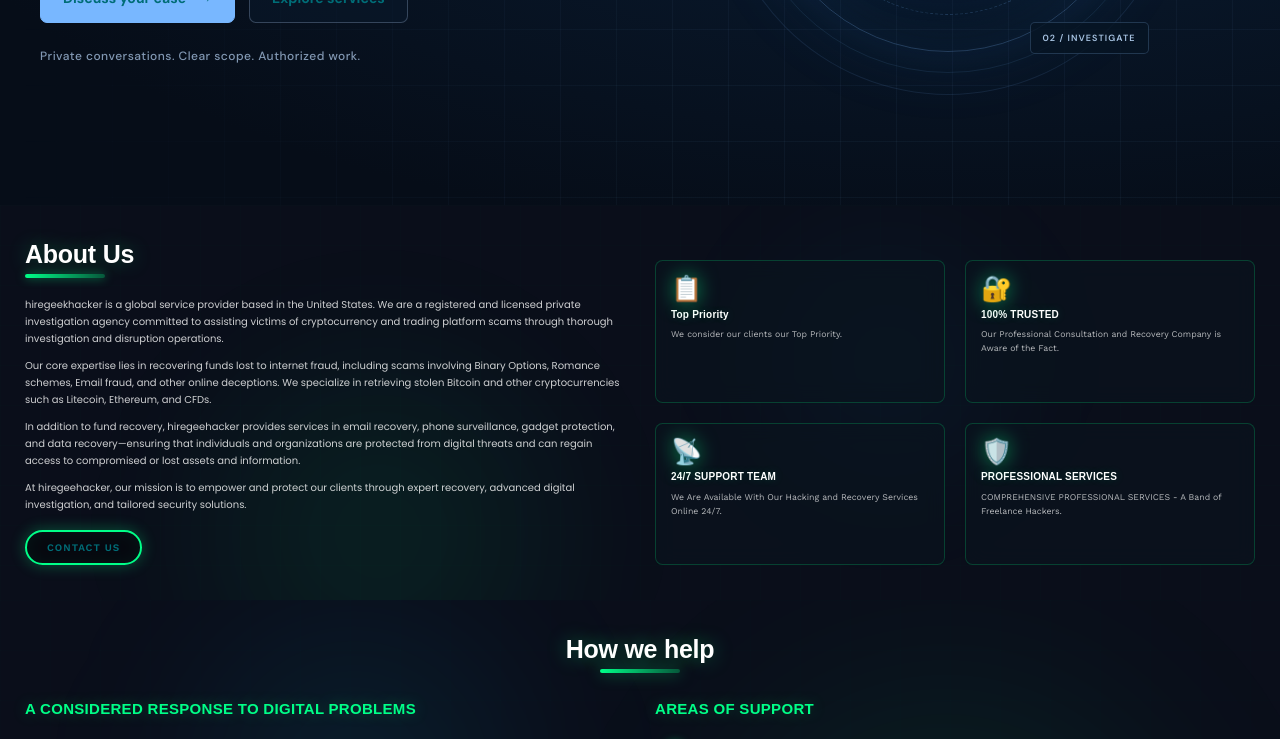
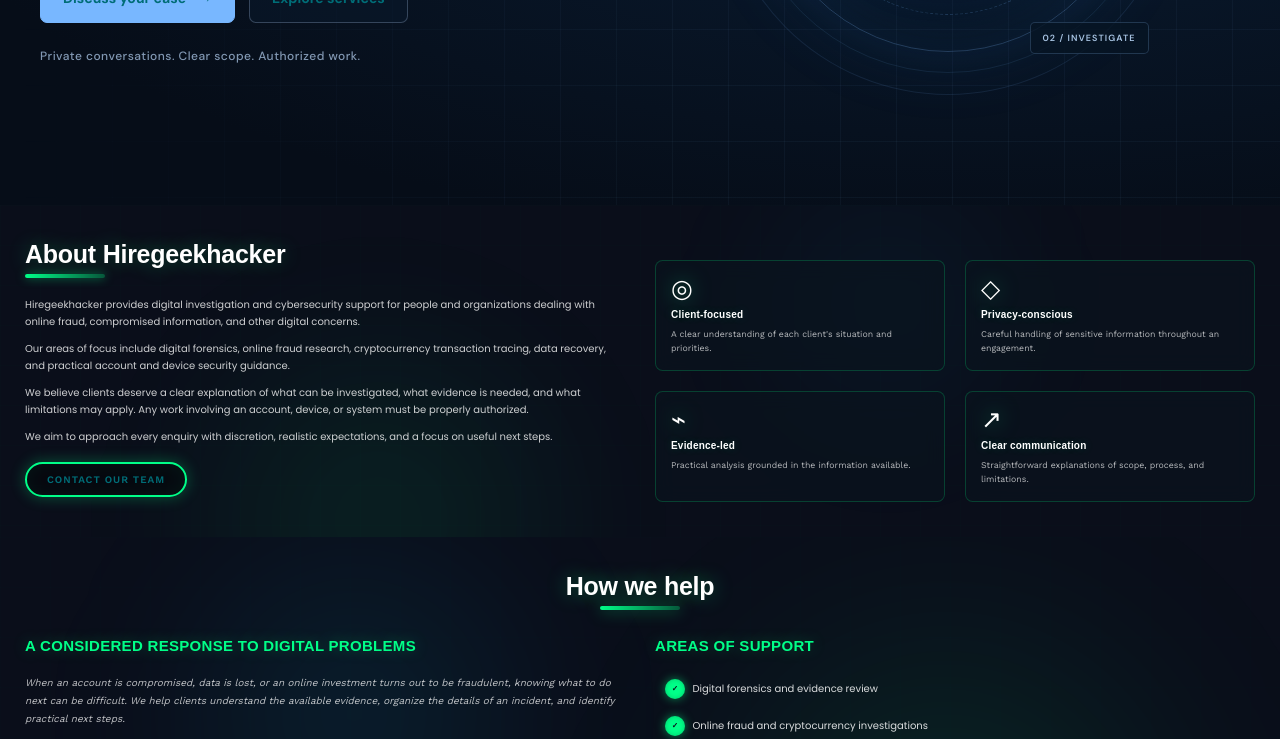
Before and after one commit to Geekhank/hireahacker, a React (Vite) app: page / in a window 1280 px wide. Shown: the part 560-1299 px from the top of the page. Built offline with nearby package versions, Linux system fonts and the light colour scheme; a web font is replaced by a local one.

Commit message:
Make company introduction more measured and professional

```diff
--- a/src/pages/home/about/About.tsx
+++ b/src/pages/home/about/About.tsx
@@ -1,88 +1,57 @@
-import React from 'react';
-import styles from './About.module.css';
+import React from "react";
+import styles from "./About.module.css";
+
+const features = [
+  { icon: "◎", title: "Client-focused", description: "A clear understanding of each client's situation and priorities." },
+  { icon: "◇", title: "Privacy-conscious", description: "Careful handling of sensitive information throughout an engagement." },
+  { icon: "⌁", title: "Evidence-led", description: "Practical analysis grounded in the information available." },
+  { icon: "↗", title: "Clear communication", description: "Straightforward explanations of scope, process, and limitations." },
+];
 
 const About: React.FC = () => {
-  const features = [
-    {
-      icon: '📋',
-      title: 'Top Priority',
-      description: 'We consider our clients our Top Priority.',
-    },
-    {
-      icon: '🔐',
-      title: '100% TRUSTED',
-      description: 'Our Professional Consultation and Recovery Company is Aware of the Fact.',
-    },
-    {
-      icon: '📡',
-      title: '24/7 SUPPORT TEAM',
-      description: 'We Are Available With Our Hacking and Recovery Services Online 24/7.',
-    },
-    {
-      icon: '🛡️',
-      title: 'PROFESSIONAL SERVICES',
-      description: 'COMPREHENSIVE PROFESSIONAL SERVICES - A Band of Freelance Hackers.',
-    },
-  ];
-
   return (
     <section id="about" className={styles.aboutSection}>
-      {/* Background effects */}
-      <div className={styles.backgroundEffects}>
+      <div className={styles.backgroundEffects} aria-hidden="true">
         <div className={styles.gridOverlay}></div>
         <div className={styles.glowEffect1}></div>
         <div className={styles.glowEffect2}></div>
       </div>
-
       <div className={styles.container}>
         <div className={styles.contentGrid}>
-          {/* Left column - Main content */}
           <div className={styles.mainContent}>
             <div className={styles.header}>
-              <h1 className={styles.heading}>About Us</h1>
+              <h2 className={styles.heading}>About Hiregeekhacker</h2>
               <span className={styles.accentLine}></span>
             </div>
-
             <div className={styles.textContent}>
               <p>
-                hiregeekhacker is a global service provider based in the United States.
-                We are a registered and licensed private investigation agency
-                committed to assisting victims of cryptocurrency and trading
-                platform scams through thorough investigation and disruption
-                operations.
+                Hiregeekhacker provides digital investigation and cybersecurity
+                support for people and organizations dealing with online fraud,
+                compromised information, and other digital concerns.
               </p>
               <p>
-                Our core expertise lies in recovering funds lost to internet
-                fraud, including scams involving Binary Options, Romance schemes,
-                Email fraud, and other online deceptions. We specialize in
-                retrieving stolen Bitcoin and other cryptocurrencies such as
-                Litecoin, Ethereum, and CFDs.
+                Our areas of focus include digital forensics, online fraud
+                research, cryptocurrency transaction tracing, data recovery,
+                and practical account and device security guidance.
               </p>
               <p>
-                In addition to fund recovery, hiregeehacker provides services in email
-                recovery, phone surveillance, gadget protection, and data
-                recovery—ensuring that individuals and organizations are protected
-                from digital threats and can regain access to compromised or lost
-                assets and information.
+                We believe clients deserve a clear explanation of what can be
+                investigated, what evidence is needed, and what limitations may
+                apply. Any work involving an account, device, or system must be
+                properly authorized.
               </p>
               <p>
-                At hiregeehacker, our mission is to empower and protect our clients
-                through expert recovery, advanced digital investigation, and
-                tailored security solutions.
+                We aim to approach every enquiry with discretion, realistic
+                expectations, and a focus on useful next steps.
               </p>
             </div>
-
-            <a href="#contact-us" className={styles.ctaButton}>
-              Contact Us
-            </a>
+            <a href="#contact-us" className={styles.ctaButton}>Contact our team</a>
           </div>
-
-          {/* Right column - Feature cards */}
           <div className={styles.featuresGrid}>
-            {features.map((feature, index) => (
-              <div key={index} className={styles.featureCard} style={{ animationDelay: `${index * 0.1}s` }}>
+            {features.map((feature) => (
+              <div key={feature.title} className={styles.featureCard}>
                 <div className={styles.featureIcon}>{feature.icon}</div>
-                <h5 className={styles.featureTitle}>{feature.title}</h5>
+                <h3 className={styles.featureTitle}>{feature.title}</h3>
                 <p className={styles.featureDescription}>{feature.description}</p>
                 <div className={styles.cardGlow}></div>
               </div>
```
